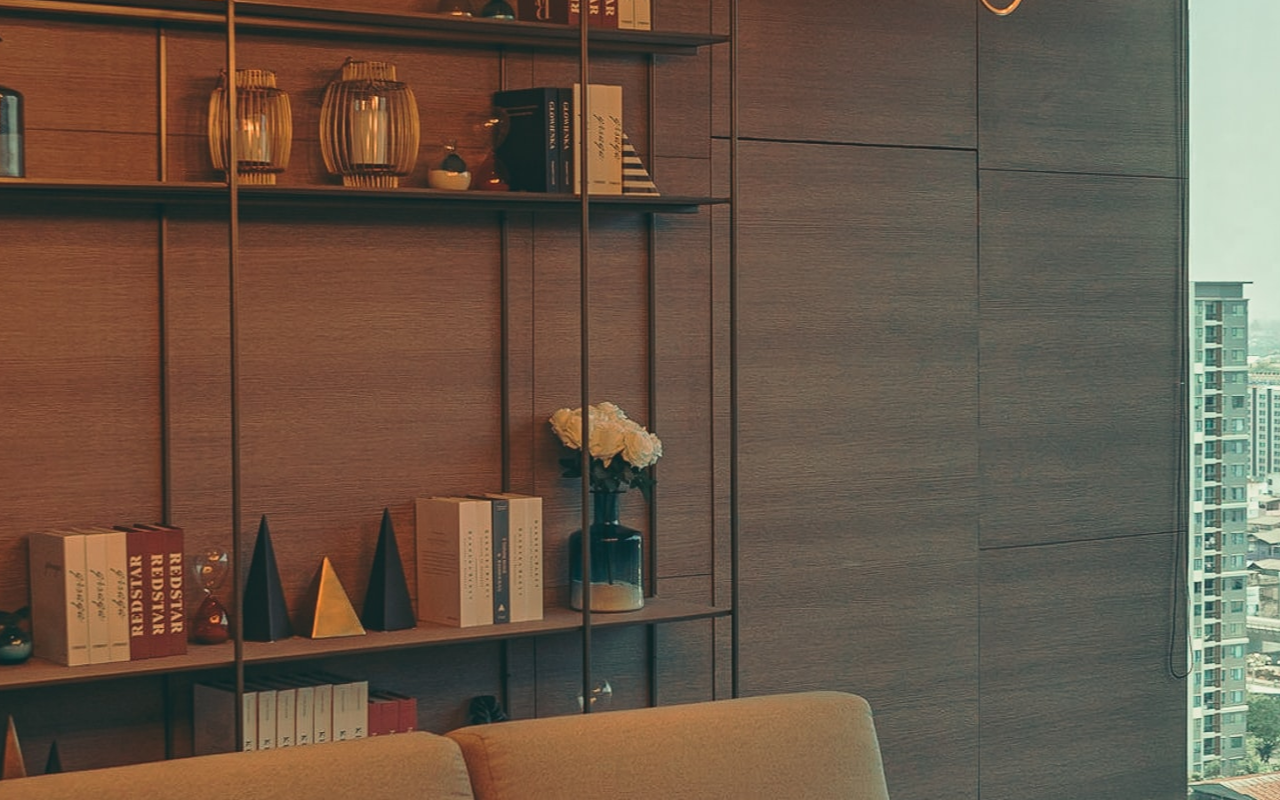
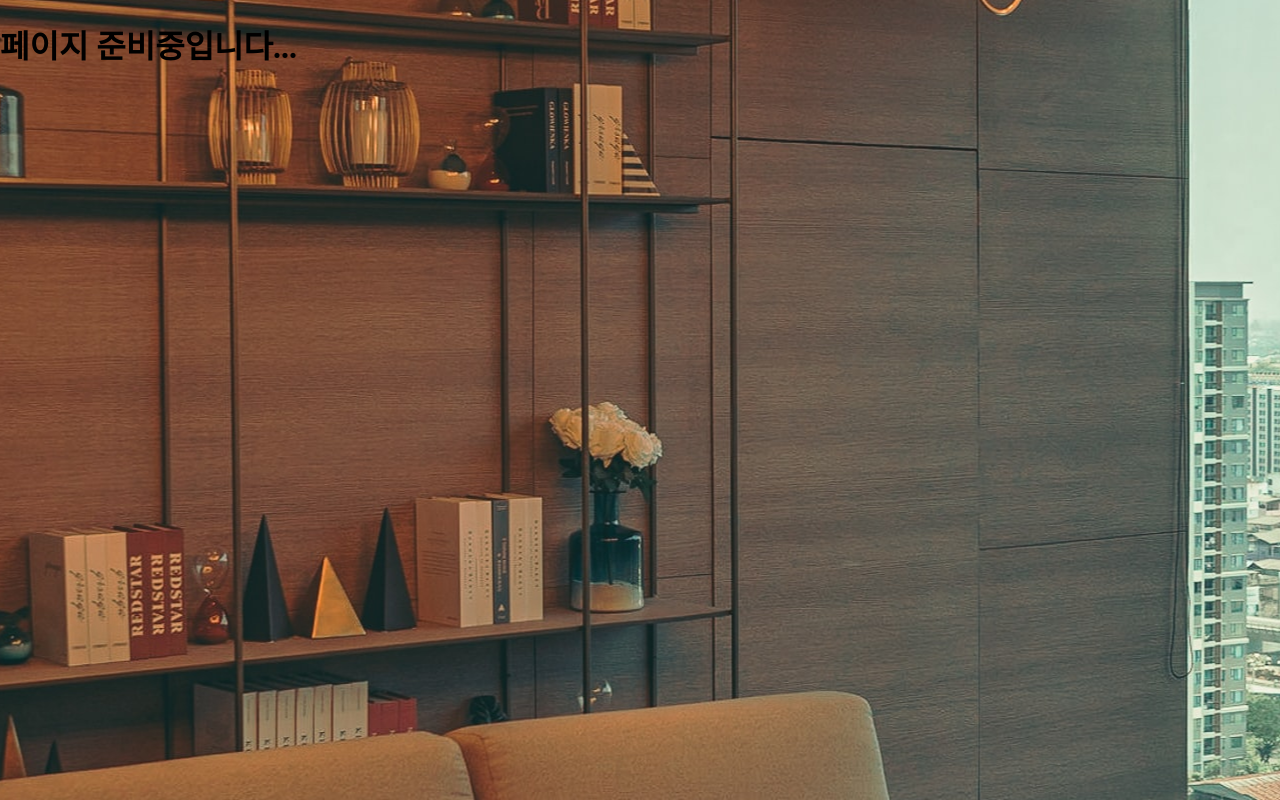
Before and after one commit to 1876070677/1876070677.github.io, a plain HTML site: page index.html in a window 1280 px wide. Both pictures are taken after a click on the element "Start your day...". Drawn offline with Linux system fonts and the light colour scheme.

Commit message:
page load test

```diff
--- a/index.html
+++ b/index.html
@@ -89,7 +89,7 @@
                 </div>
             </div>
             <div class = "main_Frame">
-
+                <h1>페이지 준비중입니다...</h1>
             </div>
         </div>
     </body>
```
